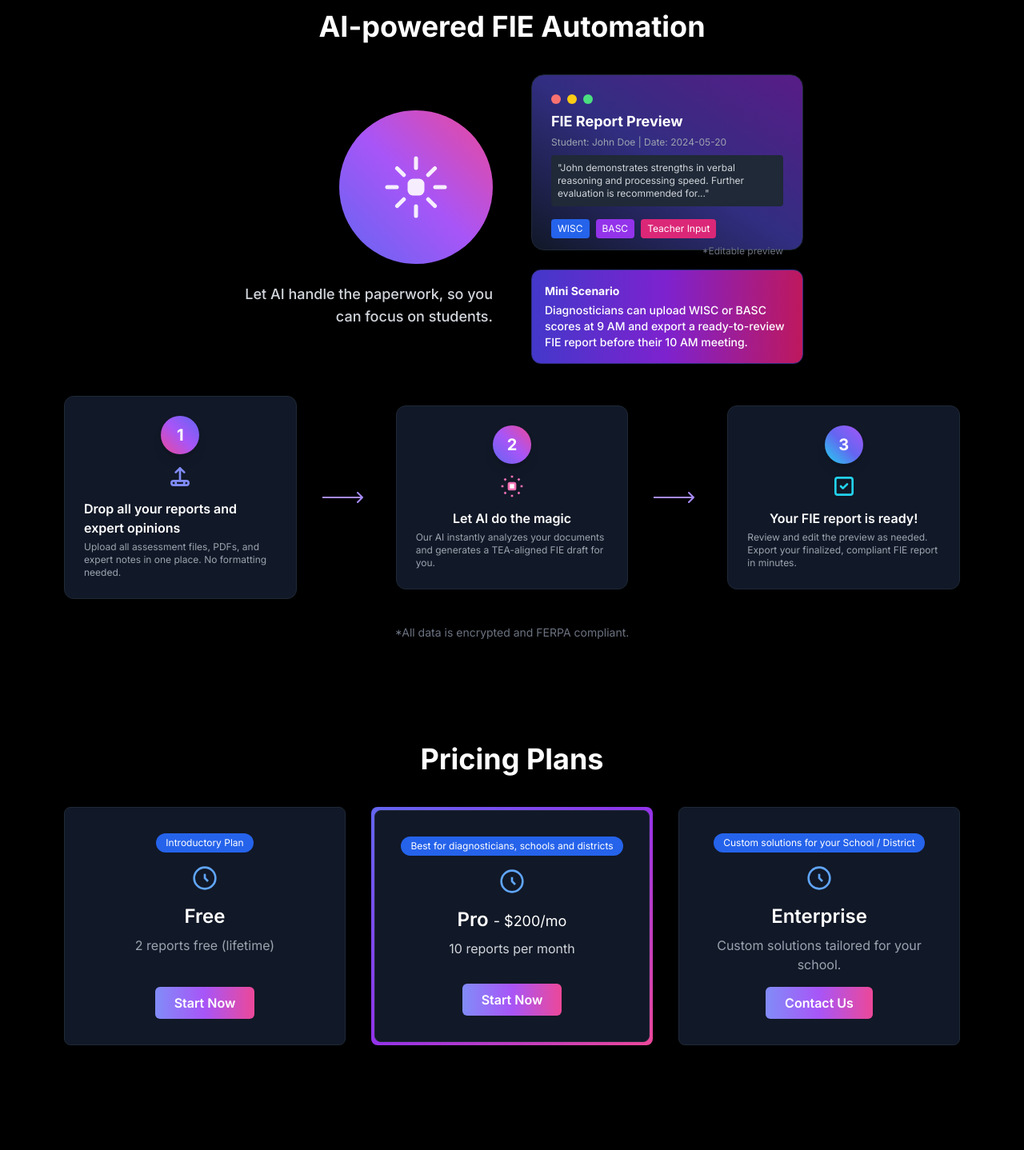
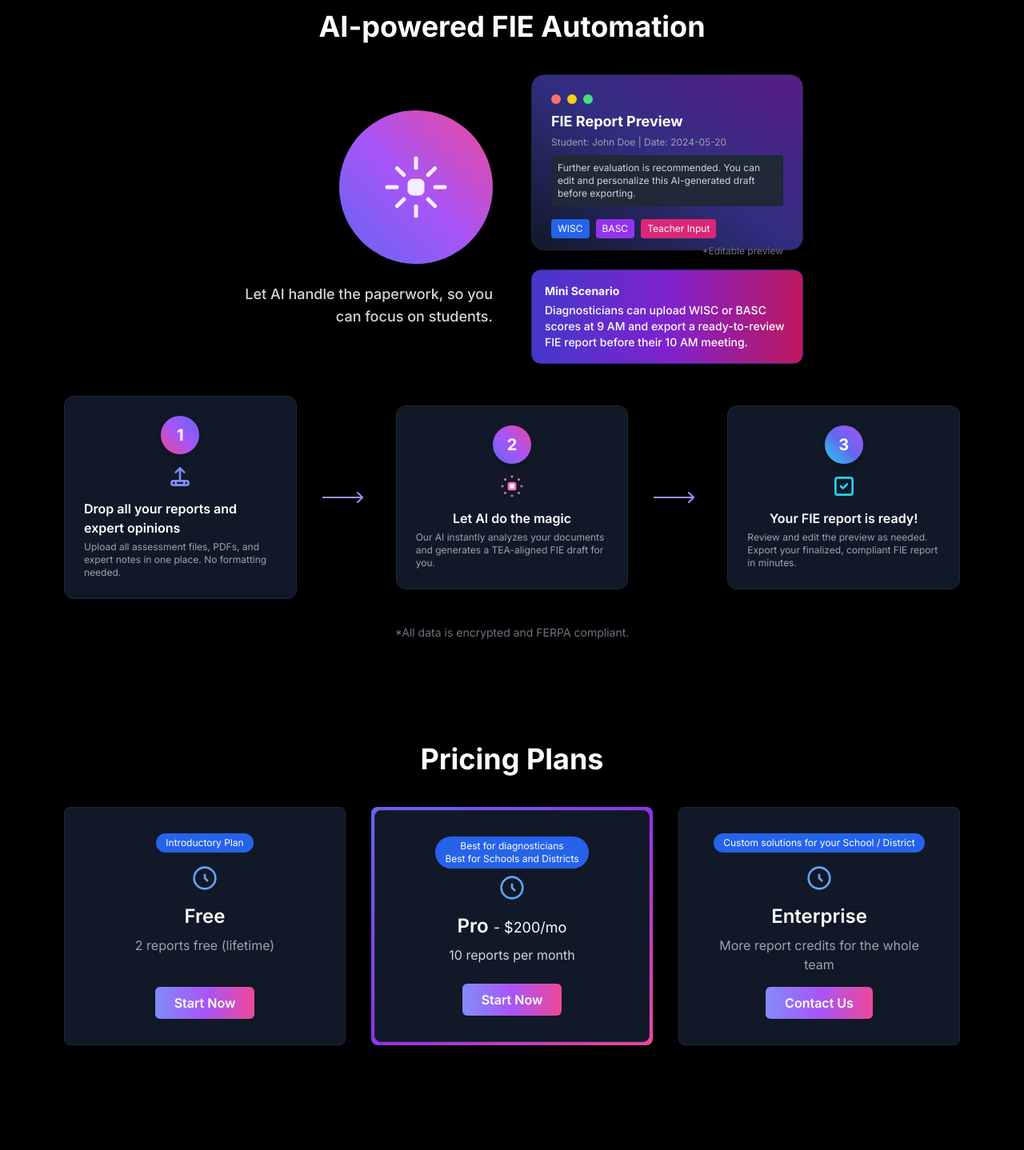
Before and after one commit to ahmetderici/tera-main, a Next.js app: page / in a window 1280 px wide. Shown: the part 509-1947 px from the top of the page at 80% size. Built offline with nearby package versions, Linux system fonts and the light colour scheme.

Commit message:
Update content and design for Tera site

```diff
--- a/src/app/page.tsx
+++ b/src/app/page.tsx
@@ -148,7 +148,7 @@ function ProductSection() {
             <div className="flex-1 flex flex-col justify-center">
               <div className="text-white text-lg font-bold mb-1">FIE Report Preview</div>
               <div className="text-gray-400 text-xs mb-2">Student: John Doe | Date: 2024-05-20</div>
-              <div className="bg-gray-800 rounded p-2 text-xs text-gray-300 mb-2">"John demonstrates strengths in verbal reasoning and processing speed. Further evaluation is recommended for..."</div>
+              <div className="bg-gray-800 rounded p-2 text-xs text-gray-300 mb-2">Further evaluation is recommended. You can edit and personalize this AI-generated draft before exporting.</div>
               <div className="flex gap-2 mt-2">
                 <span className="bg-blue-600 text-white text-xs px-2 py-1 rounded">WISC</span>
                 <span className="bg-purple-600 text-white text-xs px-2 py-1 rounded">BASC</span>
@@ -227,7 +227,7 @@ function PricingSection() {
         </div>
         <div className="bg-gradient-to-br from-indigo-500 via-purple-600 to-pink-500 p-1 rounded-lg shadow-lg flex flex-col items-center">
           <div className="bg-gray-900 w-full h-full p-8 rounded-lg flex flex-col items-center border border-gray-800">
-            <span className="text-xs bg-blue-600 text-white px-3 py-1 rounded-full mb-4">Best for diagnosticians, schools and districts</span>
+            <span className="text-xs bg-blue-600 text-white px-3 py-1 rounded-full mb-2 block">Best for diagnosticians<br/>Best for Schools and Districts</span>
             <svg className="w-8 h-8 text-blue-400 mb-4" fill="none" stroke="currentColor" strokeWidth="2" viewBox="0 0 24 24">
               <circle cx="12" cy="12" r="10" />
               <path d="M12 8v4l3 3" />
@@ -244,7 +244,7 @@ function PricingSection() {
             <path d="M12 8v4l3 3" />
           </svg>
           <h3 className="text-2xl font-semibold mb-2">Enterprise</h3>
-          <p className="mb-4 text-gray-400">Custom solutions tailored for your school.</p>
+          <p className="mb-4 text-gray-400">More report credits for the whole team</p>
           <button className="bg-gradient-to-r from-indigo-400 via-purple-500 to-pink-500 px-6 py-2 rounded-md font-semibold mt-auto">Contact Us</button>
         </div>
       </div>
--- a/src/app/pricing/page.tsx
+++ b/src/app/pricing/page.tsx
@@ -20,7 +20,7 @@ function PricingSection() {
         </div>
         <div className="bg-gradient-to-br from-indigo-500 via-purple-600 to-pink-500 p-1 rounded-lg shadow-lg flex flex-col items-center">
           <div className="bg-gray-900 w-full h-full p-8 rounded-lg flex flex-col items-center border border-gray-800">
-            <span className="text-xs bg-blue-600 text-white px-3 py-1 rounded-full mb-4">Best for diagnosticians, schools and districts</span>
+            <span className="text-xs bg-blue-600 text-white px-3 py-1 rounded-full mb-2 block">Best for diagnosticians<br/>Best for Schools and Districts</span>
             <svg className="w-8 h-8 text-blue-400 mb-4" fill="none" stroke="currentColor" strokeWidth="2" viewBox="0 0 24 24"><path d="M4 20l4-4a12 12 0 0 1 8-8l4-4-4 4a12 12 0 0 1-8 8l-4 4z"/><circle cx="12" cy="12" r="2"/></svg>
             <h3 className="text-2xl font-semibold mb-2 text-white">Pro <span className="text-lg font-normal">- $200/mo</span></h3>
             <p className="mb-4 text-gray-300">10 reports per month</p>
@@ -31,7 +31,7 @@ function PricingSection() {
           <span className="text-xs bg-blue-600 text-white px-3 py-1 rounded-full mb-4">Custom solutions for your School / District</span>
           <svg className="w-8 h-8 text-blue-400 mb-4" fill="none" stroke="currentColor" strokeWidth="2" viewBox="0 0 24 24"><polygon points="12 2 22 12 12 22 2 12 12 2"/></svg>
           <h3 className="text-2xl font-semibold mb-2">Enterprise</h3>
-          <p className="mb-4 text-gray-400">Custom solutions tailored for your school.</p>
+          <p className="mb-4 text-gray-400">More report credits for the whole team</p>
           <button className="bg-gradient-to-r from-indigo-400 via-purple-500 to-pink-500 px-6 py-2 rounded-md font-semibold mt-auto">Contact Us</button>
         </div>
       </div>
--- a/src/app/product/page.tsx
+++ b/src/app/product/page.tsx
@@ -32,7 +32,7 @@ function ProductSection() {
             <div className="flex-1 flex flex-col justify-center">
               <div className="text-white text-lg font-bold mb-1">FIE Report Preview</div>
               <div className="text-gray-400 text-xs mb-2">Student: John Doe | Date: 2024-05-20</div>
-              <div className="bg-gray-800 rounded p-2 text-xs text-gray-300 mb-2">"John demonstrates strengths in verbal reasoning and processing speed. Further evaluation is recommended for..."</div>
+              <div className="bg-gray-800 rounded p-2 text-xs text-gray-300 mb-2">Further evaluation is recommended. You can edit and personalize this AI-generated draft before exporting.</div>
               <div className="flex gap-2 mt-2">
                 <span className="bg-blue-600 text-white text-xs px-2 py-1 rounded">WISC</span>
                 <span className="bg-purple-600 text-white text-xs px-2 py-1 rounded">BASC</span>
```
